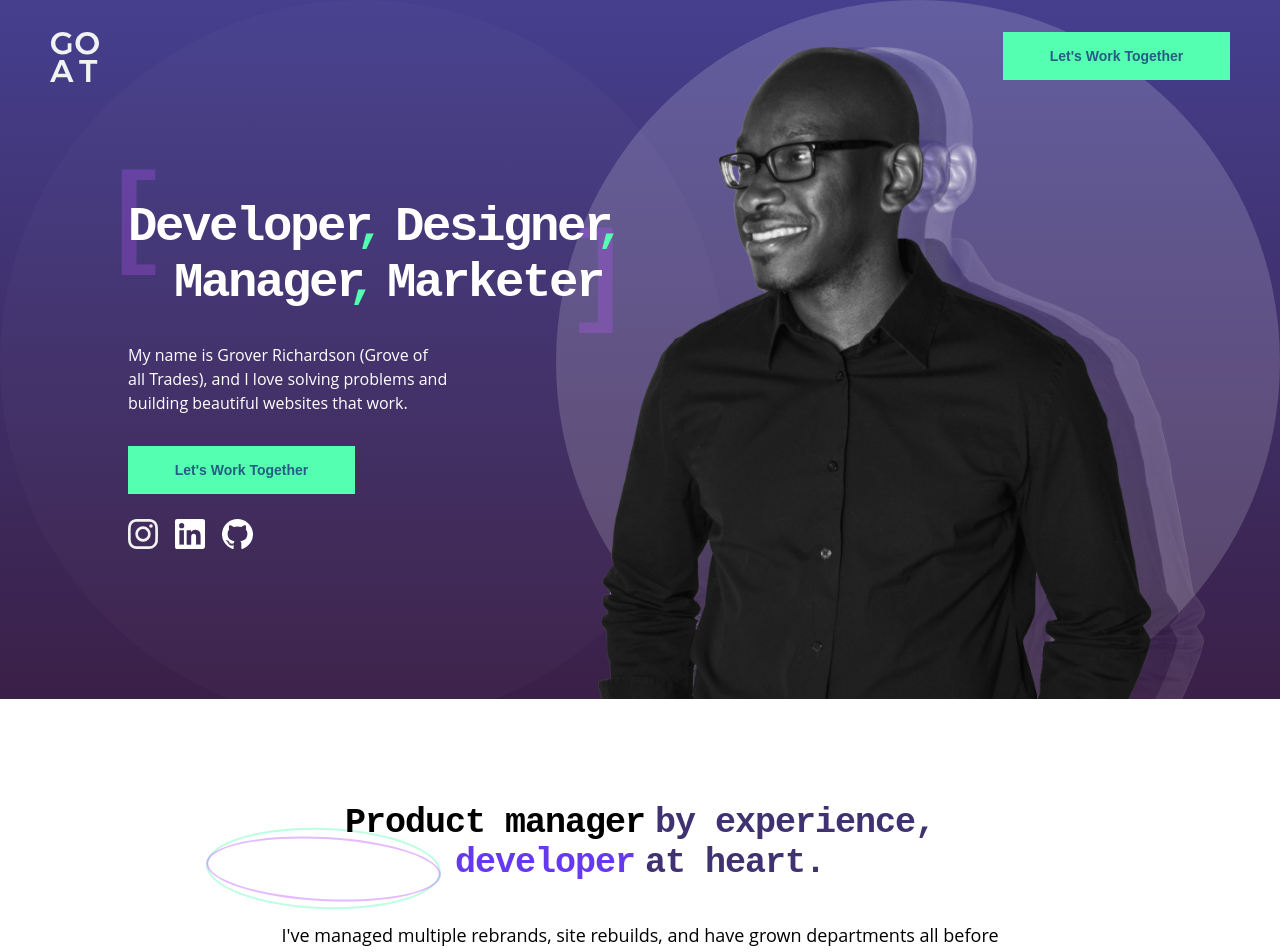
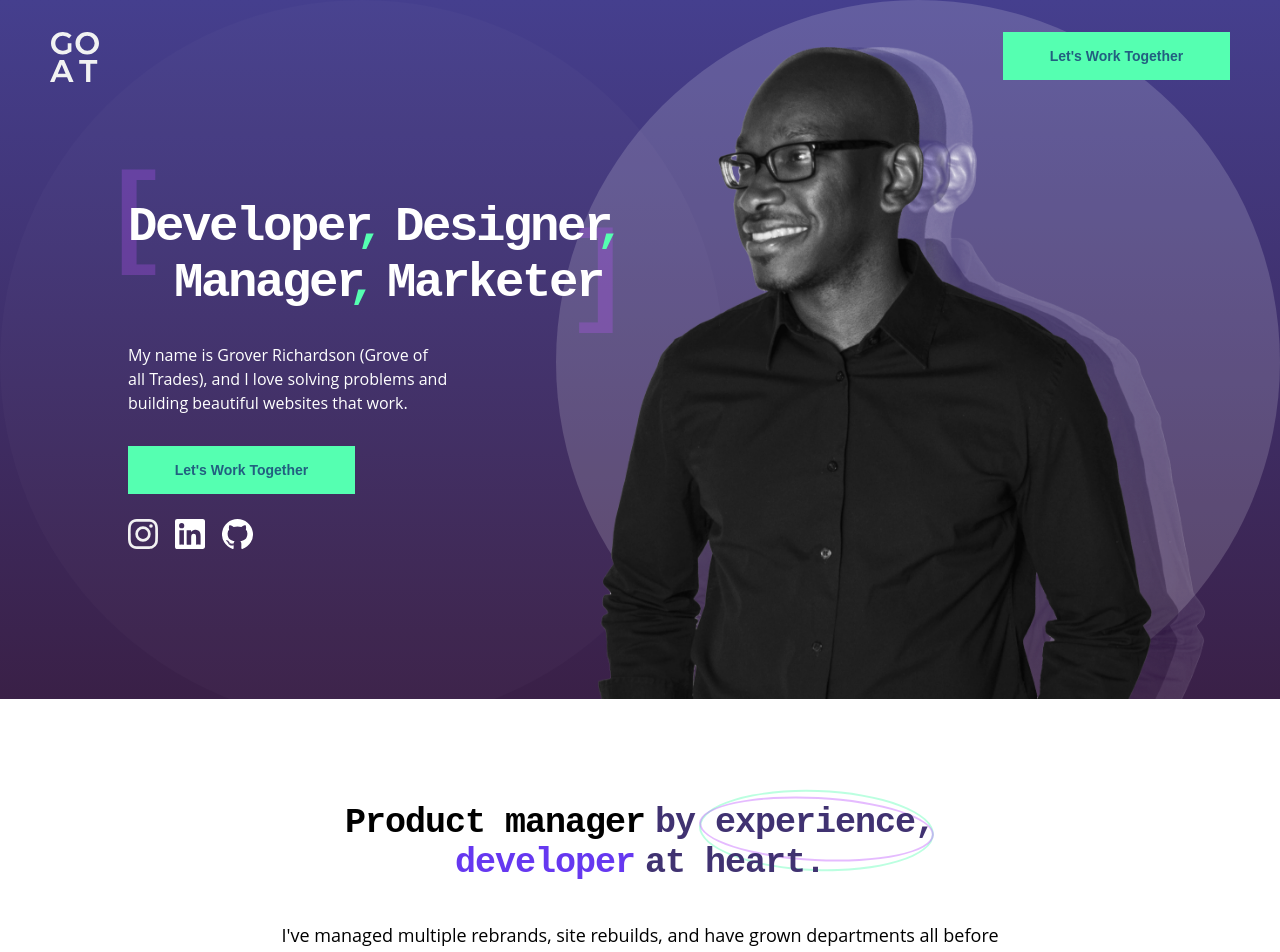
Before and after one commit to groverrichardson/portfolio-react, a React (Create React App) app: page / in a window 1280 px wide. Shown: the top 952 px of the page. Built offline with nearby package versions, Linux system fonts and the light colour scheme.

Commit message:
Fixed styling for project imgs and accents circle.

```diff
--- a/src/style.sass
+++ b/src/style.sass
@@ -417,9 +417,11 @@ h2
     border-radius: 100%
     opacity: .4
     z-index: -1
+    @media screen and (max-width: $lgmobile)
+        width: 173px
 
 .bio-cir-one
-    right: -5px
+    right: -8px
     height: 77px
     top: 15px
     border-color: $teal
@@ -427,7 +429,9 @@ h2
     @media screen and ( max-width: $default )
         right: 18px
     @media screen and ( max-width: $lgmobile )
-        right: 36px
+        right: 75px
+        height: 50px
+        top: 23px
     @media screen and ( min-width: $lgmobile )
         right: 26px
         top: 26px
@@ -436,11 +440,12 @@ h2
     @media screen and ( min-width: 600px )
         right: 134px
     @media screen and ( min-width: 750px )
-        left: -439px
-        right: unset
-        top: 25px
+        right: 1px
+        top: -13px
     @media screen and ( max-width: $mobile )
-        right: -39px
+        right: -1px
+        height: 53px
+        top: 22px
 
 .bio-cir-two
     top: 21px
@@ -453,7 +458,7 @@ h2
     @media screen and ( max-width: $tablet )
         right: 0px
     @media screen and ( max-width: $lgmobile )
-        right: 41px
+        right: 75px
     @media screen and ( min-width: $lgmobile )
         right: 26px
         top: 35px
@@ -462,11 +467,10 @@ h2
     @media screen and ( min-width: 600px )
         right: 134px
     @media screen and ( min-width: 750px )
-        left: -439px
-        right: unset
-        top: 34px
+        right: 1px
+        top: -6px
     @media screen and ( max-width: $mobile )
-        right: -29px
+        right: -5px
 
 .by-experience, .at-heart
     color: $primary-purple
@@ -666,7 +670,7 @@ h2
     top: -30px
 
 .project-image
-    width: 446px
+    width: auto
     height: auto
     max-height: 221px
     overflow: hidden
```
